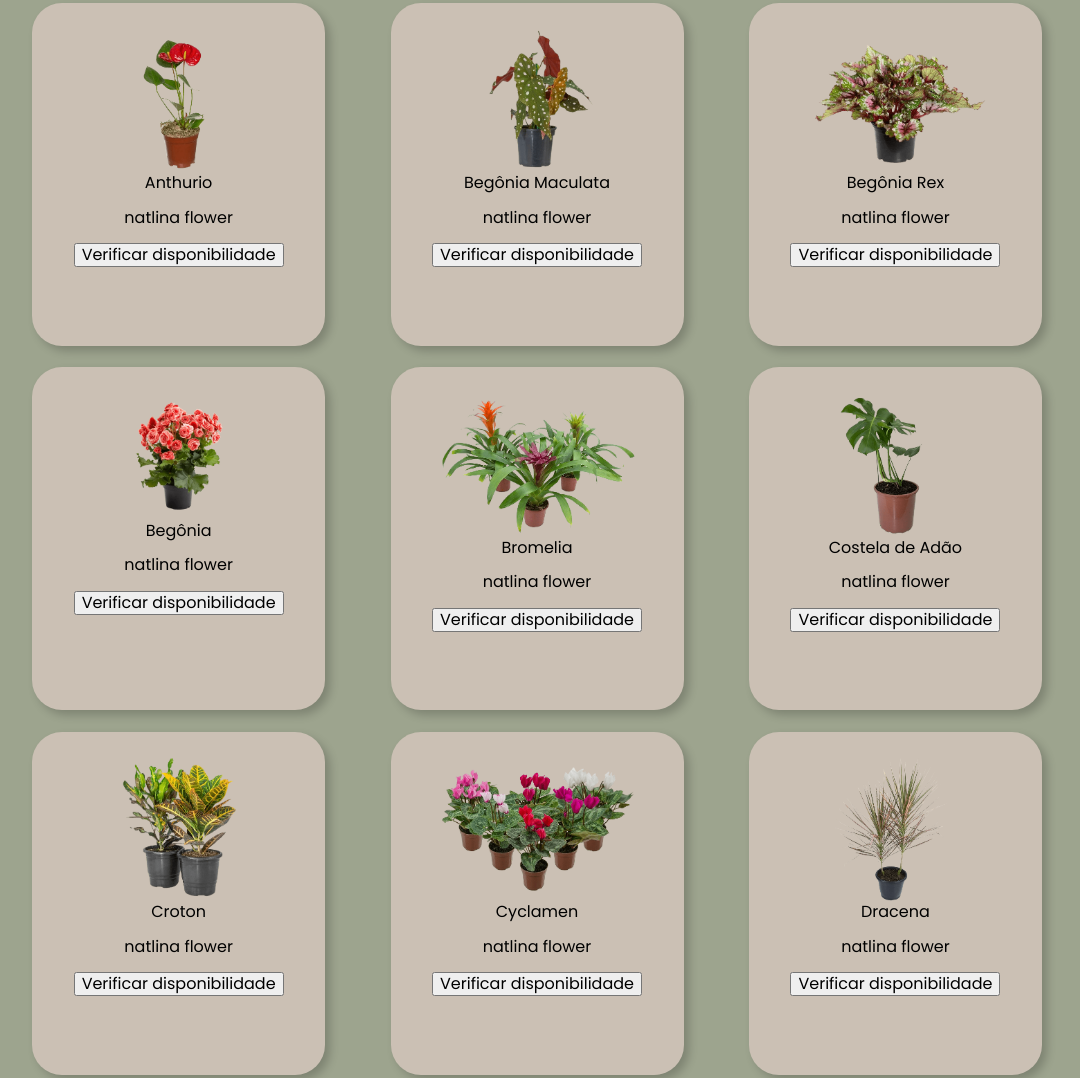
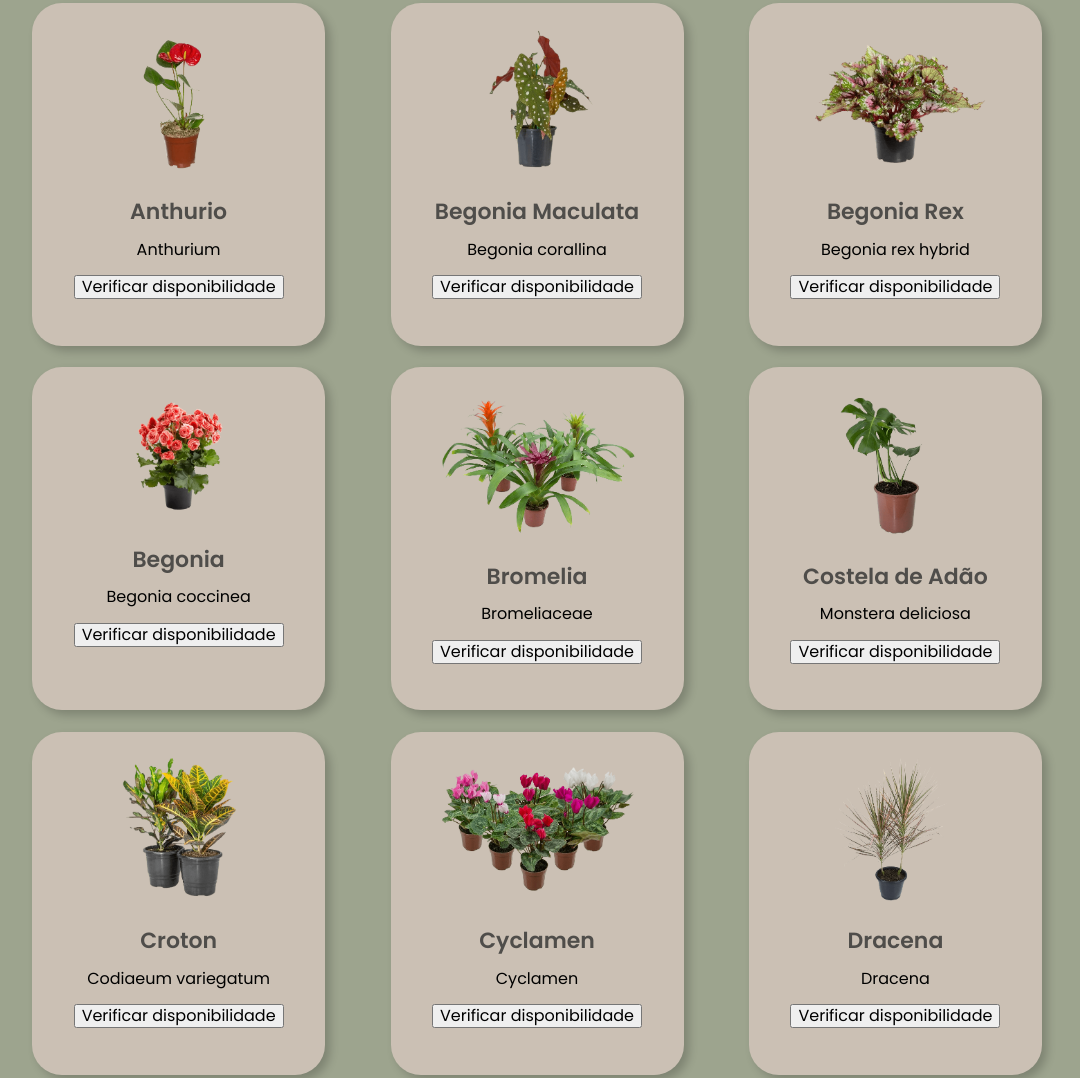
Before and after one commit to PedroBryk/Mudas-Home-Garden, a plain HTML site: page catalago.html in a window 1280 px wide. Shown: the part 378-1456 px from the top of the page, without its empty margins (103-1183 px from the left). Drawn offline with Linux system fonts and the light colour scheme.

Commit message:
ajustes de layout

```diff
--- a/assets/css/catalogo.css
+++ b/assets/css/catalogo.css
@@ -46,6 +46,13 @@
 
 }
 
+.product-item span{
+    font-size: 22px;
+    font-weight: bold;
+    padding: 10% 0 0 0;
+    color: #4f4d4a;
+}
+
 .product-image{
     width: 80%;
 
--- a/catalago.html
+++ b/catalago.html
@@ -24,9 +24,6 @@
                 </ul>
                 <ul>
                     <li><a class="item" href="">Catálogo</a></li>
-                </ul>
-                <ul>
-                    <li><a class="item" href="">Dicas</a></li>
                 </ul>
                 <ul>
                     <li><a class="item" href="">Como Chegar</a></li>
@@ -58,67 +55,67 @@
             <li class="product-item">
                 <img class="product-image" src="./assets/img/produtos/anthurio.png" alt="anthurio">
                 <span>Anthurio</span>
-                <p>natlina flower</p>
+                <p>Anthurium</p>
                 <button>Verificar disponibilidade</button>
             </li>
             <li class="product-item">
                 <img class="product-image" src="./assets/img/produtos/begonia maculata.png" alt="Produto 2">
-                <span>Begônia Maculata</span>
-                <p>natlina flower</p>
+                <span>Begonia Maculata</span>
+                <p>Begonia corallina</p>
                 <button>Verificar disponibilidade</button>
             </li>
             <li class="product-item">
                 <img class="product-image" src="./assets/img/produtos/begonia rex.png" alt="Produto 2">
-                <span>Begônia Rex</span>
-                <p>natlina flower</p>
+                <span>Begonia Rex</span>
+                <p>Begonia rex hybrid</p>
                 <button>Verificar disponibilidade</button>
             </li>
             <li class="product-item">
                 <img class="product-image" src="./assets/img/produtos/begonia.png" alt="Produto 2">
-                <span>Begônia</span>
-                <p>natlina flower</p>
+                <span>Begonia</span>
+                <p>Begonia coccinea</p>
                 <button>Verificar disponibilidade</button>
             </li>
             <li class="product-item">
                 <img class="product-image" src="./assets/img/produtos/bromelia.png" alt="Produto 2">
                 <span>Bromelia</span>
-                <p>natlina flower</p>
+                <p>Bromeliaceae</p>
                 <button>Verificar disponibilidade</button>
             </li>
             <li class="product-item">
                 <img class="product-image" src="./assets/img/produtos/costela de adao.png" alt="Produto 2">
                 <span>Costela de Adão</span>
-                <p>natlina flower</p>
+                <p>Monstera deliciosa</p>
                 <button>Verificar disponibilidade</button>
             </li>
             <li class="product-item">
                 <img class="product-image" src="./assets/img/produtos/croton.png" alt="Produto 2">
                 <span>Croton</span>
-                <p>natlina flower</p>
+                <p>Codiaeum variegatum</p>
                 <button>Verificar disponibilidade</button>
             </li>
             <li class="product-item">
                 <img class="product-image" src="./assets/img/produtos/cyclamen.png" alt="Produto 2">
                 <span>Cyclamen</span>
-                <p>natlina flower</p>
+                <p>Cyclamen</p>
                 <button>Verificar disponibilidade</button>
             </li>
             <li class="product-item">
                 <img class="product-image" src="./assets/img/produtos/dracena.png" alt="Produto 2">
                 <span>Dracena</span>
-                <p>natlina flower</p>
+                <p>Dracena</p>
                 <button>Verificar disponibilidade</button>
             </li>
             <li class="product-item">
                 <img class="product-image" src="./assets/img/produtos/espada de sao jorge.png" alt="Produto 2">
                 <span>Espada de São Jorge</span>
-                <p>natlina flower</p>
+                <p>Dracaena trifasciata</p>
                 <button>Verificar disponibilidade</button>
             </li>
             <li class="product-item">
                 <img class="product-image" src="./assets/img/produtos/ficus elastica.png" alt="Produto 2">
                 <span>Ficus Elastica</span>
-                <p>natlina flower</p>
+                <p>Ficus elastica</p>
                 <button>Verificar disponibilidade</button>
             </li>
             <li class="product-item">
@@ -130,24 +127,24 @@
             <li class="product-item">
                 <img class="product-image" src="./assets/img/produtos/flor de natal.png" alt="Produto 2">
                 <span>Flor de Natal</span>
-                <p>natlina flower</p>
+                <p>Euphorbia pulcherrima</p>
                 <button>Verificar disponibilidade</button>
             </li>
             <li class="product-item">
                 <img class="product-image" src="./assets/img/produtos/jiboia c21.png" alt="Produto 2">
                 <span>Jiboia C21</span>
-                <p>natlina flower</p>
+                <p>Epipremnum pinnatum</p>
                 <button>Verificar disponibilidade</button>
             </li>
             <li class="product-item">
                 <img class="product-image" src="./assets/img/produtos/jiboia mini.png" alt="Produto 2">
                 <span>Jiboia mini</span>
-                <p>natlina flower</p>
+                <p>Epipremnum pinnatum</p>
                 <button>Verificar disponibilidade</button>
             </li>
             <li class="product-item">
                 <img class="product-image" src="./assets/img/produtos/jiboia p30.png" alt="Produto 2">
-                <span>Jiboia p30</span>
+                <span>Epipremnum pinnatum</span>
                 <p>natlina flower</p>
                 <button>Verificar disponibilidade</button>
             </li>
```
